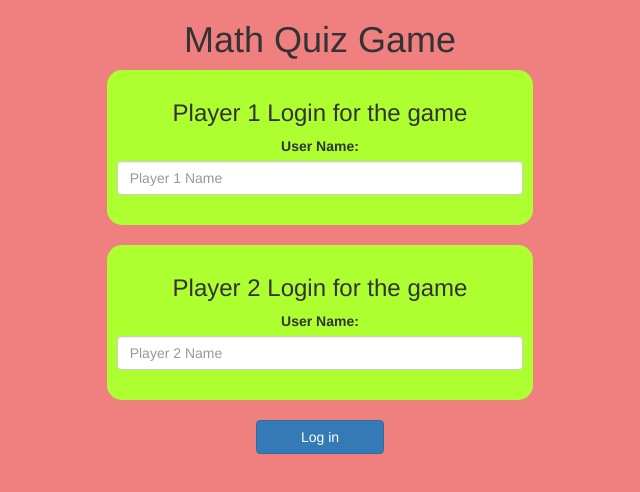
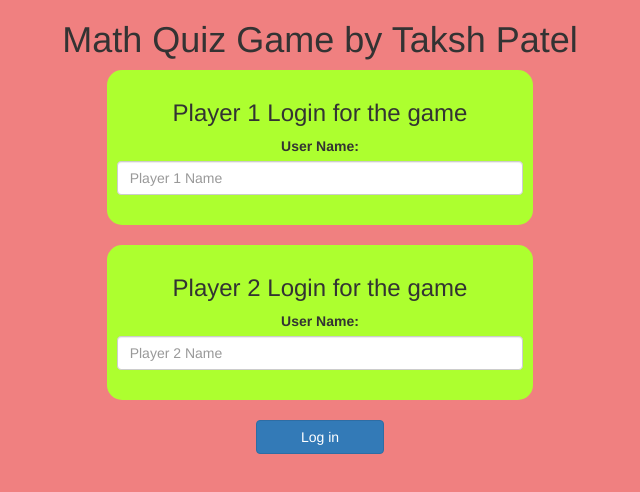
Before and after one commit to TakshPatel26/The-Math-Quiz-Game, a plain HTML site: page index.html in a window 1280 px wide. Shown: the whole page, without its empty margins (320-960 px from the left). Drawn offline with nearby package versions, Linux system fonts and the light colour scheme.

Commit message:
Add files via upload

```diff
--- a/index.html
+++ b/index.html
@@ -1,6 +1,6 @@
 <html>
 <head>
-	<title>Math Quiz Game</title>
+	<title>Math Quiz Game by Taksh Patel</title>
 <meta name="viewport" content="width=device-width, initial-scale=1">
 <link rel="stylesheet" href="https://maxcdn.bootstrapcdn.com/bootstrap/3.4.0/css/bootstrap.min.css">
 <script src="https://ajax.googleapis.com/ajax/libs/jquery/3.4.1/jquery.min.js"></script>
@@ -10,7 +10,7 @@
 </head>
 <body>
 <center>
-	<h1>Math Quiz Game</h1>
+	<h1>Math Quiz Game by Taksh Patel</h1>
 <div class="col-lg-4 col-sm-8 col-xs-11 login_div1">
 		<h3 >Player 1 Login for the game</h3>
 		<label >User Name:</label>
```
Also changed, not shown: game_page.html (+2 -2 lines).
